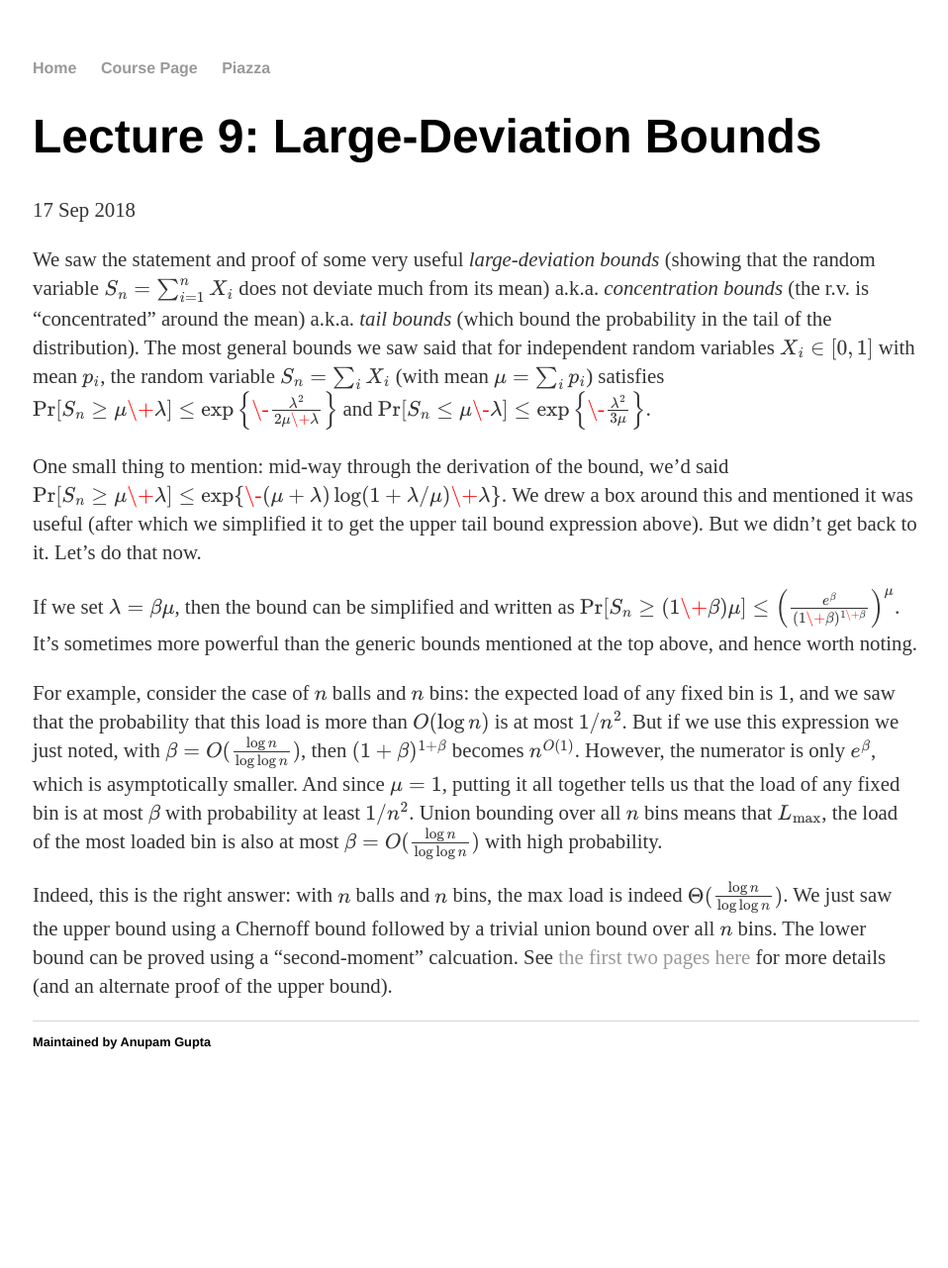
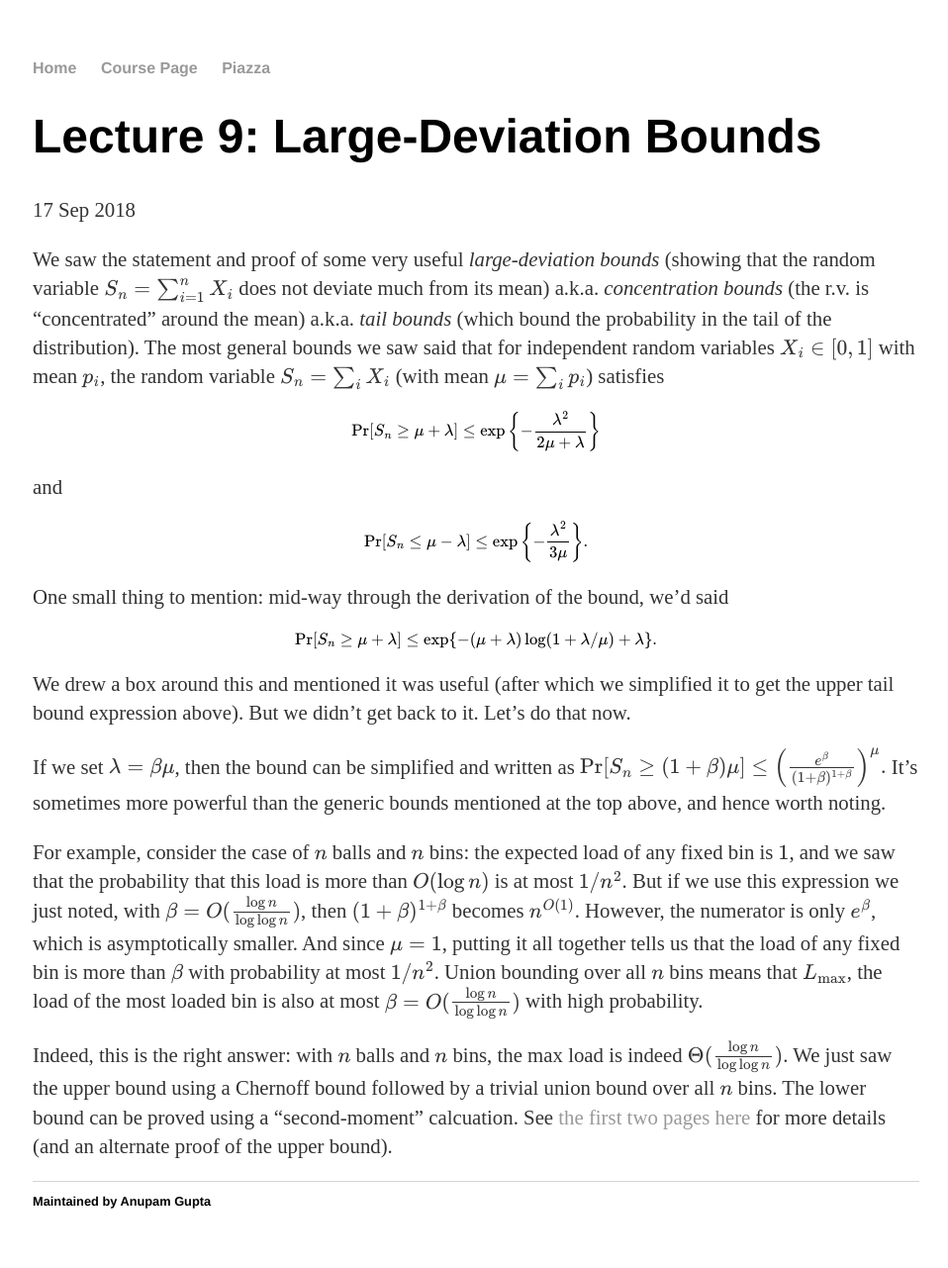
Before and after one commit to cmualgos/cmualgos.github.io, a Jekyll site: the page built from _posts/2018-09-17-chernoff.md, in a window 1280 px wide. Shown: the whole page at 99% size, without its empty margins (159-1117 px from the left). Built offline with Jekyll 4.4.1, drawn with Linux system fonts in a browser that asks for light colours; formulas are drawn with MathJax 3; before the commit the page ends 1120 px from its top, so only the background shows below that.

Commit message:
Chernoff blah2

```diff
--- a/_posts/2018-09-17-chernoff.md
+++ b/_posts/2018-09-17-chernoff.md
@@ -13,23 +13,27 @@ probability in the tail of the distribution). The most general bounds we
 saw said that for independent random variables $X_i \in [0,1]$ with mean
 $p_i$, the random variable $S_n = \sum_i X_i$ (with mean $\mu = \sum_i
 p_i$) satisfies
-$$\Pr[ S_n \geq \mu \+ \lambda ] \leq \exp\left\{\- \frac{\lambda^2}{2\mu
-\+ \lambda}\right\}$$
+
+$$\Pr[ S_n \geq \mu + \lambda ] \leq \exp\left\{- \frac{\lambda^2}{2\mu + \lambda}\right\}$$
+
 and
-$$\Pr[ S_n \leq \mu \- \lambda ] \leq \exp\left\{\- \frac{\lambda^2}{3\mu}\right\}.$$
+
+$$\Pr[ S_n \leq \mu - \lambda ] \leq \exp\left\{- \frac{\lambda^2}{3\mu}\right\}.$$
 
 One small thing to mention: mid-way through the derivation of the bound,
 we'd said
-$$ \Pr[ S_n \geq \mu \+ \lambda ] \leq \exp\{ \- (\mu + \lambda) \log (1 +
-\lambda/\mu) \+ \lambda \}.$$
+
+$$ \Pr[ S_n \geq \mu + \lambda ] \leq \exp\{ - (\mu + \lambda) \log (1 +
+\lambda/\mu) + \lambda \}.$$
+
 We drew a box around this and mentioned it was useful (after which we
 simplified it to get the upper tail bound expression above). But we
 didn't get back to it. Let's do that now.
 
 If we set $\lambda = \beta\mu$, then the bound can be simplified and
 written as
-$$ \Pr[ S_n \geq (1\+\beta)\mu ] \leq \left(
-\frac{e^\beta}{(1\+\beta)^{1\+\beta}} \right)^\mu.$$
+$$ \Pr[ S_n \geq (1+\beta)\mu ] \leq \left(
+\frac{e^\beta}{(1+\beta)^{1+\beta}} \right)^\mu.$$
 It's sometimes more powerful than the generic bounds mentioned at the
 top above, and hence worth noting.
 
@@ -39,8 +43,8 @@ load is more than $O(\log n)$ is at most $1/n^2$. But if we use this
 expression we just noted, with $\beta = O(\frac{\log n}{\log \log n})$,
 then $(1+\beta)^{1+\beta}$ becomes $n^{O(1)}$. However, the numerator is
 only $e^\beta$, which is asymptotically smaller. And since $\mu = 1$,
-putting it all together tells us that the load of any fixed bin is at
-most $\beta$ with probability at least $1/n^2$. Union bounding over all
+putting it all together tells us that the load of any fixed bin is more
+than $\beta$ with probability at most $1/n^2$. Union bounding over all
 $n$ bins means that $L_{\max}$, the load of the most loaded bin is also
 at most $\beta = O(\frac{\log n}{\log \log n})$ with high probability.
 
```
